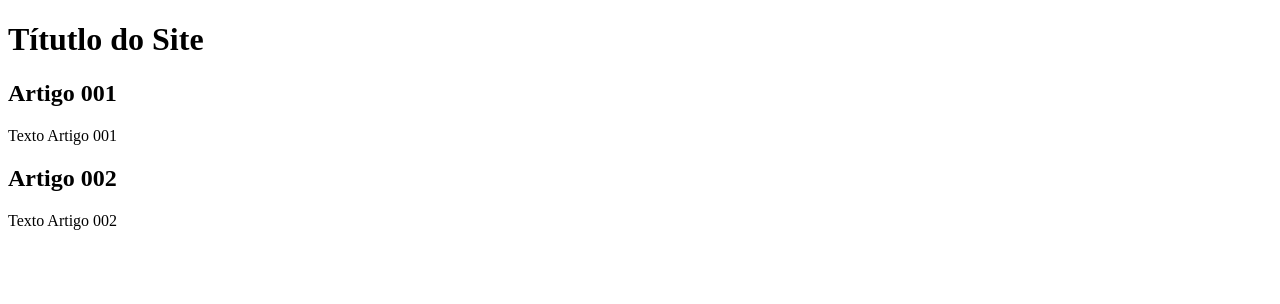
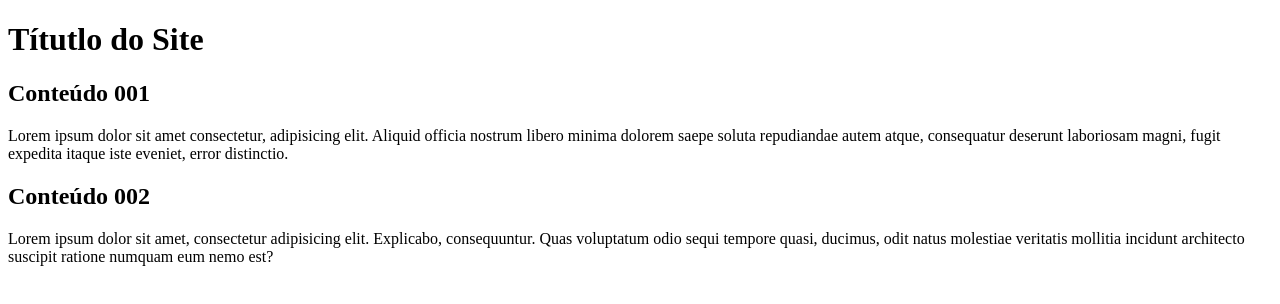
Before and after one commit to rafaelrestelatto/projeto-site, a plain HTML site: page index.html in a window 1280 px wide. Drawn offline with Linux system fonts and the light colour scheme.

Commit message:
Update index.html

```diff
--- a/index.html
+++ b/index.html
@@ -11,12 +11,12 @@
             <h1>Títutlo do Site</h1>
         </header>
         <article>
-            <h2>Artigo 001</h2>
-            <p>Texto Artigo 001</p>
+            <h2>Conteúdo 001</h2>
+            <p>Lorem ipsum dolor sit amet consectetur, adipisicing elit. Aliquid officia nostrum libero minima dolorem saepe soluta repudiandae autem atque, consequatur deserunt laboriosam magni, fugit expedita itaque iste eveniet, error distinctio.</p>
         </article>
         <article>
-            <h2>Artigo 002</h2>
-            <p>Texto Artigo 002</p>
+            <h2>Conteúdo 002</h2>
+            <p>Lorem ipsum dolor sit amet, consectetur adipisicing elit. Explicabo, consequuntur. Quas voluptatum odio sequi tempore quasi, ducimus, odit natus molestiae veritatis mollitia incidunt architecto suscipit ratione numquam eum nemo est?</p>
         </article>
     </main>
 
```
